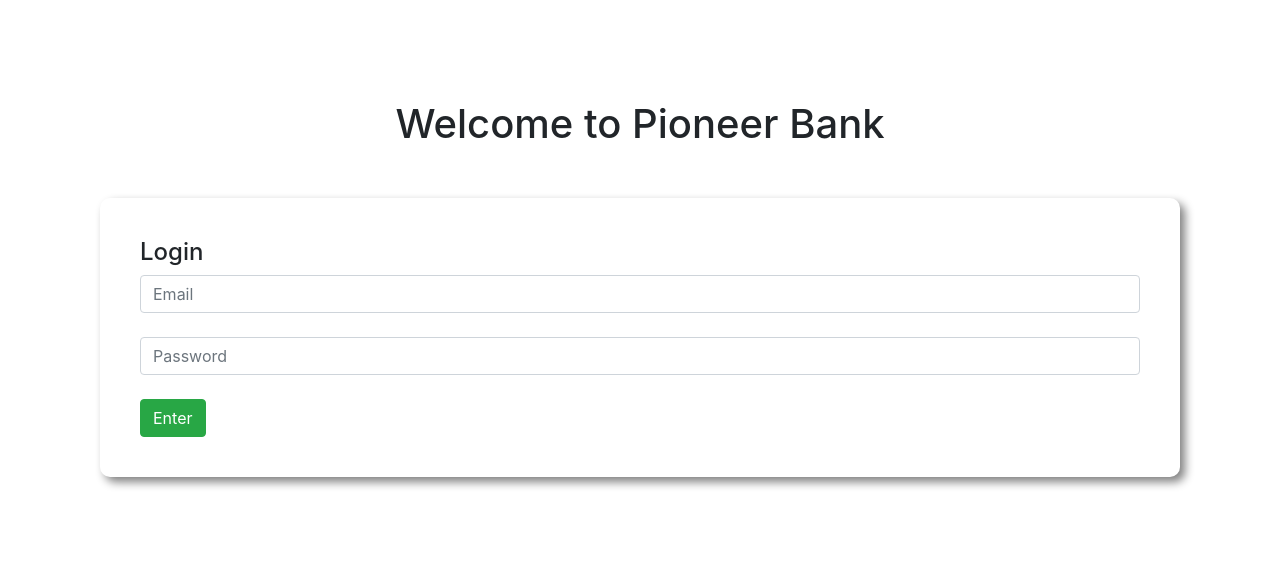
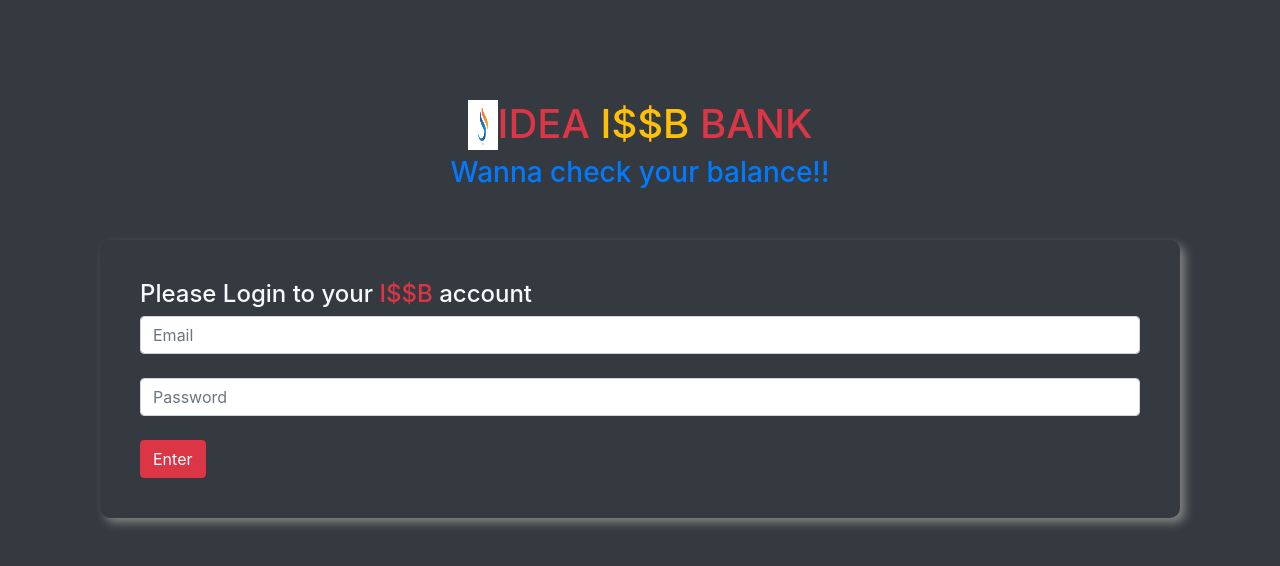
Before and after one commit to MHP0720/Bank-website, a plain HTML site: page index.html in a window 1280 px wide. Drawn offline with nearby package versions, Linux system fonts and the light colour scheme.

Commit message:
bank complete

```diff
--- a/index.html
+++ b/index.html
@@ -8,19 +8,32 @@
     <link rel="stylesheet" href="https://stackpath.bootstrapcdn.com/bootstrap/4.3.1/css/bootstrap.min.css" integrity="sha384-ggOyR0iXCbMQv3Xipma34MD+dH/1fQ784/j6cY/iJTQUOhcWr7x9JvoRxT2MZw1T" crossorigin="anonymous">
     <link rel="stylesheet" href="style.css">
 </head>
-<body>
+<body class="bg-dark">
     <div id="login-area">
-        <h1 class="text-center">Welcome to Pioneer Bank</h1>
+
+        <div class="row-logo">
+
+           <div>
+               <img src="bank-logo.jpg" height="50px" width="30px" alt=""  >
+           </div>
+           <div>
+               <h1 class="text-center text-danger">IDEA <span class="text-warning">I$$B</span> BANK</h1>
+        </div>
+        </div>
+        <h3 class="text-center text-primary">Wanna check your balance!!  </h3>
         <div class="submit-area">
-            <h4>Login</h4>
-            <input type="text" class="form-control" placeholder="Email">
+            <h4 class="text-light">Please Login to your <span class="text-danger">I$$B</span> account</h4>
+            <input type="text" class="form-control " placeholder="Email">
             <br>
             <input type="password" class="form-control" placeholder="Password">
             <br>
-            <button id="login" class="btn btn-success">Enter</button>
+            <button id="login" class="btn btn-danger">Enter</button>
         </div>
     </div>
     <div id="transaction-area">
+
+<h1 class="text-center text-light">CHECK HERE</h1>
+
         <div class="row">
             <div class="col-md-4">
                 <div class="deposit status">
@@ -47,7 +60,7 @@
                     <h4>Deposit</h4>
                     <input id="depositAmount" type="text" class="form-control" placeholder="$ amount you want to deposit">
                     <br>
-                    <button id="addDeposit" class="btn btn-success">Deposit</button>
+                    <button id="addDeposit" class="btn btn-danger">Deposit</button>
                 </div>
             </div>
             <div class="col-md-6">
@@ -55,7 +68,7 @@
                     <h4>Withdraw</h4>
                     <input id="withdrawAmount" type="text" class="form-control" placeholder="$ amount you want to withdraw">
                     <br>
-                    <button id="addWithdraw" class="btn btn-success">Withdraw</button>
+                    <button id="addWithdraw" class="btn btn-danger">Withdraw</button>
                 </div>
             </div>
         </div>
--- a/style.css
+++ b/style.css
@@ -1,5 +1,9 @@
 body{
     padding: 100px;
+}
+.row-logo{
+    display: flex;
+    justify-content: center;
 }
 .submit-area{
     margin-top: 50px;
@@ -12,7 +16,7 @@
     display: none;
 }
 .status{
-    margin: 0 20px;
+    margin: 10px 20px ;
     color: white;
     padding: 20px;
     border-radius: 10px;
```
Also changed, not shown: bank-logo.jpg (added).
